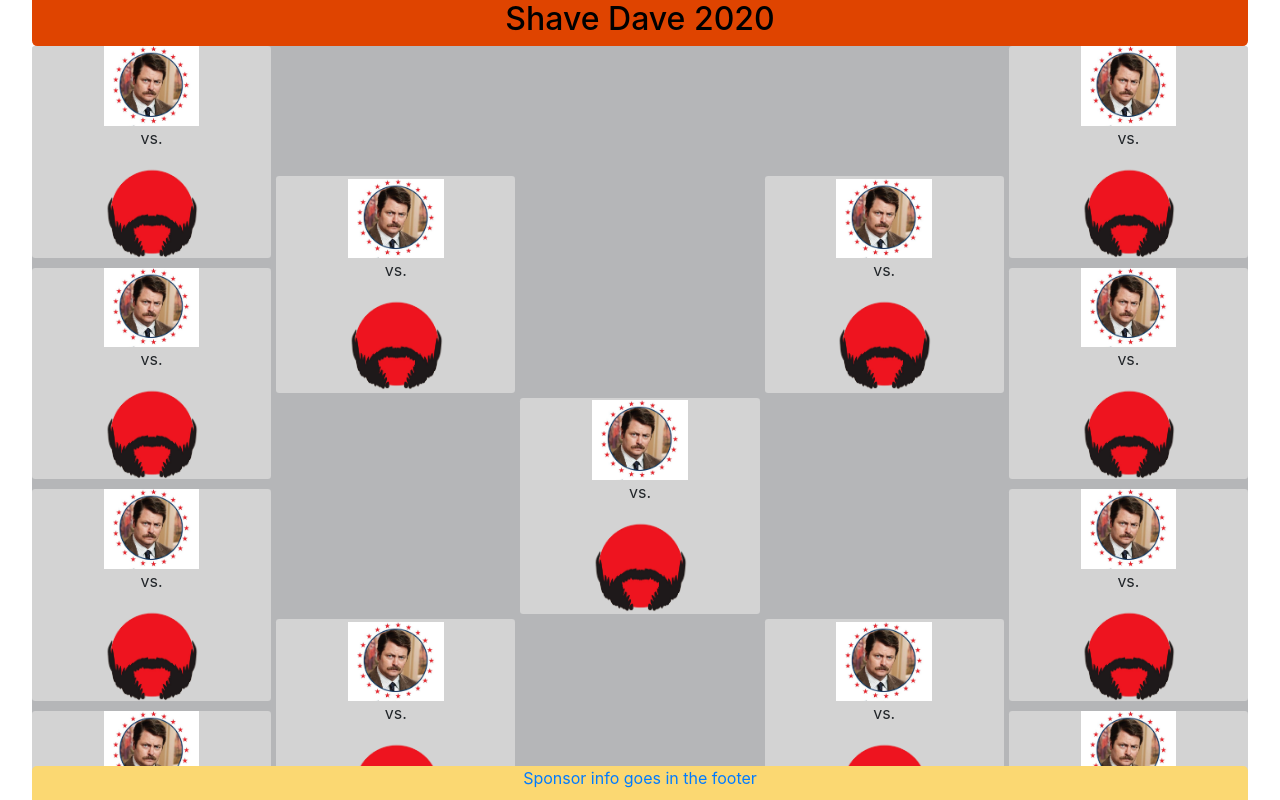
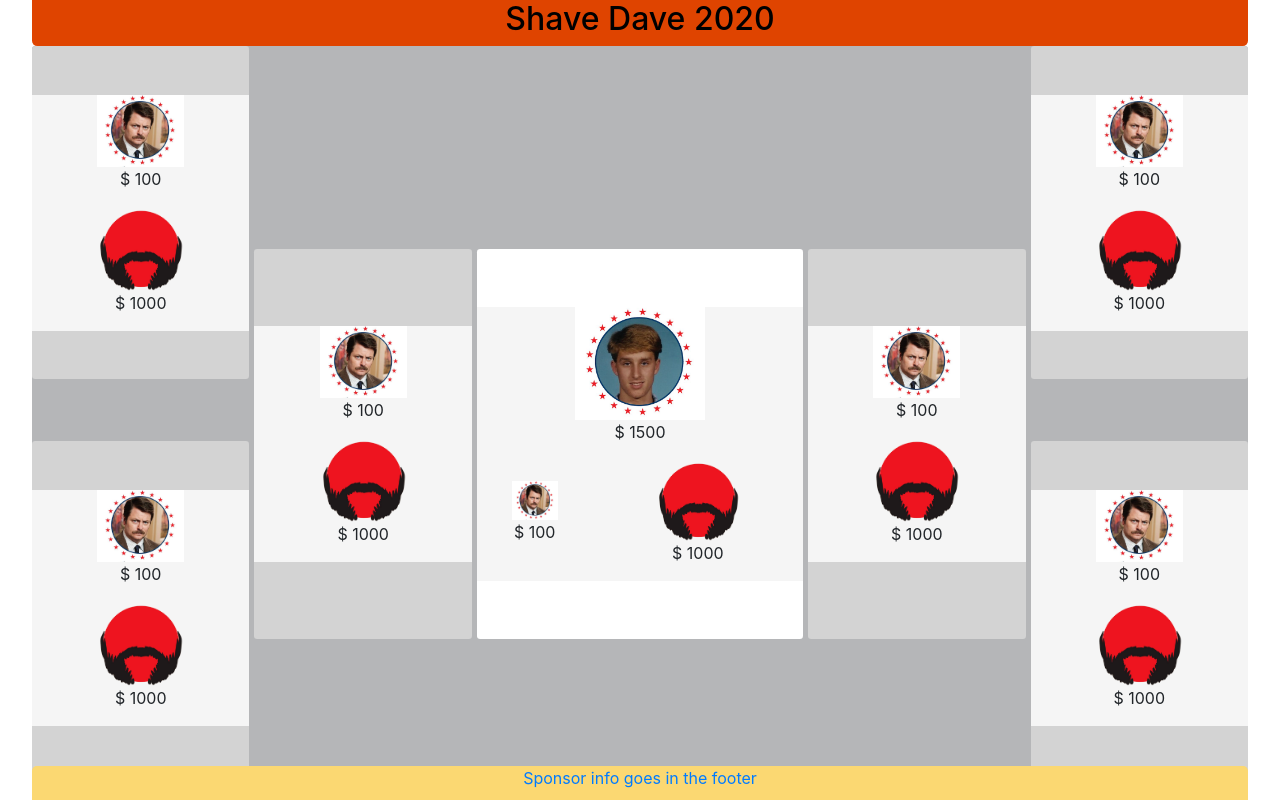
Before and after one commit to AaronMullan/Shave-Dave, a React (Create React App) app: page / in a window 1280 px wide. Built offline with nearby package versions, Linux system fonts and the light colour scheme.

Commit message:
standoff implimented

```diff
--- a/src/App.css
+++ b/src/App.css
@@ -7,14 +7,40 @@
 
 .Face-style {
   width: 100%;
+  display: flex;
+  flex-direction: column;
 }
 .Matchup {
   display: inline-flex;
   flex-direction: column;
   align-items: center;
-  justify-content: center;;
+  justify-content: center;
   background-color: lightgrey;
   border-radius: .2em;
+}
+.Face-style-container{
+  background-color: whitesmoke;
+  display: grid;
+  grid-column: 1fr;
+  justify-items: center;
+  align-content: center;
+}
+.Final {
+  display: inline-flex;
+  flex-direction: column;
+  align-items: center;
+  justify-content: center;
+  background-color: white;
+  border-radius: .2em;
+}
+.Wildcard {
+  display: flex;
+  justify-content: center;
+}
+.Finalists {
+  display: inline-flex;
+  flex-direction: row;
+  justify-content: space-between;
 }
 #QuarterFinalA {
   grid-column: 1;
@@ -25,48 +51,24 @@
   grid-row: 7/12;
 }
 #QuarterFinalC {
-  grid-column: 1;
-  grid-row: 13/18;
-}
-#QuarterFinalD {
-  grid-column: 1;
-  grid-row: 19/24;
-}
-#QuarterFinalE {
   grid-column: 5;
   grid-row: 1/6;
 }
-#QuarterFinalF {
+#QuarterFinalD {
   grid-column: 5;
   grid-row: 7/12;
-}
-#QuarterFinalG {
-  grid-column: 5;
-  grid-row: 13/18;
-}
-#QuarterFinalH {
-  grid-column: 5;
-  grid-row: 19/24;
 }
 #SemiFinalA {
   grid-column: 2;
   grid-row: 4/10;
 }
 #SemiFinalB {
-  grid-column: 2;
-  grid-row: 16/22;
-}
-#SemiFinalC {
   grid-column: 4;
   grid-row: 4/10;
 }
-#SemiFinalD {
-  grid-column: 4;
-  grid-row: 16/22;
-}
 #Final {
   grid-column:3;
-  grid-row: 10/16;
+  grid-row: 4/10;
 }
 
 .App-header {
@@ -103,6 +105,7 @@ body {
   height: 91vh;
   background-color: #B5B6B8;
   display: grid;
+  grid-template-columns: 2fr 2fr 3fr 2fr 2fr;
   justify-content: space-around;
   gap: 5px;
   border-radius: .2em;
--- a/src/App.js
+++ b/src/App.js
@@ -1,5 +1,6 @@
 import React from "react";
 import Matchup from './matchup.js';
+import Final from './matchup-final.js'
 import teams from './teams/teams.js';
 import "./App.css";
 import 'bootstrap/dist/css/bootstrap.min.css';
@@ -17,15 +18,9 @@ function App() {
           <Matchup hometeam={teams.ronswanson} awayteam={teams.lemmy} id="QuarterFinalB"/>
           <Matchup hometeam={teams.ronswanson} awayteam={teams.lemmy} id="QuarterFinalC"/>
           <Matchup hometeam={teams.ronswanson} awayteam={teams.lemmy} id="QuarterFinalD"/>
-          <Matchup hometeam={teams.ronswanson} awayteam={teams.lemmy} id="QuarterFinalE"/>
-          <Matchup hometeam={teams.ronswanson} awayteam={teams.lemmy} id="QuarterFinalF"/>
-          <Matchup hometeam={teams.ronswanson} awayteam={teams.lemmy} id="QuarterFinalG"/>
-          <Matchup hometeam={teams.ronswanson} awayteam={teams.lemmy} id="QuarterFinalH"/>
           <Matchup hometeam={teams.ronswanson} awayteam={teams.lemmy} id="SemiFinalA"/>
           <Matchup hometeam={teams.ronswanson} awayteam={teams.lemmy} id="SemiFinalB"/>
-          <Matchup hometeam={teams.ronswanson} awayteam={teams.lemmy} id="SemiFinalC"/>
-          <Matchup hometeam={teams.ronswanson} awayteam={teams.lemmy} id="SemiFinalD"/>
-          <Matchup hometeam={teams.ronswanson} awayteam={teams.lemmy} id="Final"/>
+          <Final hometeam={teams.ronswanson} awayteam={teams.lemmy} wildcard={teams.cleanshaven}id="Final"/>
         </div>
         </main>
       </body>
--- a/src/facestyle.js
+++ b/src/facestyle.js
@@ -1,7 +1,8 @@
 import React from "react";
 
-function FaceStyle(props){
+function FaceStyle(props) {
   return (
+    <div className="Face-style-container">
       <a
         className="App-link"
         href={props.href}
@@ -9,7 +10,12 @@ function FaceStyle(props){
         rel="noopener noreferrer"
       >
         <img src={props.image} className="Face-style" alt="logo" />
+        <br />
       </a>
-  )
+      <div>
+        <p>$ {props.dollars}</p>
+      </div>
+    </div>
+  );
 }
 export default FaceStyle;
--- /dev/null
+++ b/src/matchup-final.js
@@ -0,0 +1,34 @@
+import React from "react";
+import FaceStyle from "./facestyle.js";
+
+function Final(props) {
+  if (!props.wildcard)
+    return (
+      <div className="Matchup" id={props.id}>
+      <FaceStyle
+        href={props.hometeam.href}
+        image={props.hometeam.image}
+        dollars={props.hometeam.dollars}
+      />
+
+      <FaceStyle
+        href={props.awayteam.href}
+        image={props.awayteam.image}
+        dollars={props.awayteam.dollars}
+      />
+      </div>
+    );
+
+  return (
+    <div className="Final" id={props.id}>
+      <div className="Wildcard">
+      <FaceStyle href={props.wildcard.href} image={props.wildcard.image} dollars={props.wildcard.dollars}/>
+      </div>
+      <div className="Finalists">
+      <FaceStyle href={props.hometeam.href} image={props.hometeam.image} dollars={props.hometeam.dollars}/>
+      <FaceStyle href={props.awayteam.href} image={props.awayteam.image} dollars={props.awayteam.dollars}/>
+      </div>
+    </div>
+  );
+}
+export default Final;
--- a/src/matchup.js
+++ b/src/matchup.js
@@ -7,11 +7,13 @@ function Matchup(props){
     <FaceStyle
       href={props.hometeam.href}
       image={props.hometeam.image}
+      dollars={props.hometeam.dollars}
     />
-    <p>vs.</p>
+
     <FaceStyle
       href={props.awayteam.href}
       image={props.awayteam.image}
+      dollars={props.awayteam.dollars}
     />
     </div>
   )
--- a/src/teams/teams.js
+++ b/src/teams/teams.js
@@ -1,11 +1,18 @@
 const teams = {
     ronswanson: {
       image: 'assets/ronswanson.png',
-      href: 'https://mdfoodbank.org//'
+      href: 'https://mdfoodbank.org//',
+      dollars: '100'
     },
     lemmy: {
       image: 'assets/Lemmy.png',
-      href: 'https://www.bmorerestaurantrelief.org/donate'
+      href: 'https://www.bmorerestaurantrelief.org/donate',
+      dollars: '1000'
+    },
+    cleanshaven: {
+      image: 'assets/cleanshaven.png',
+      href: 'https://www.bmorerestaurantrelief.org/donate',
+      dollars: '1500'
     }
 }
 export default teams;
```
Also changed, not shown: public/assets/cleanshaven.png (added). Lines whose indentation alone changed are shown as unchanged.
